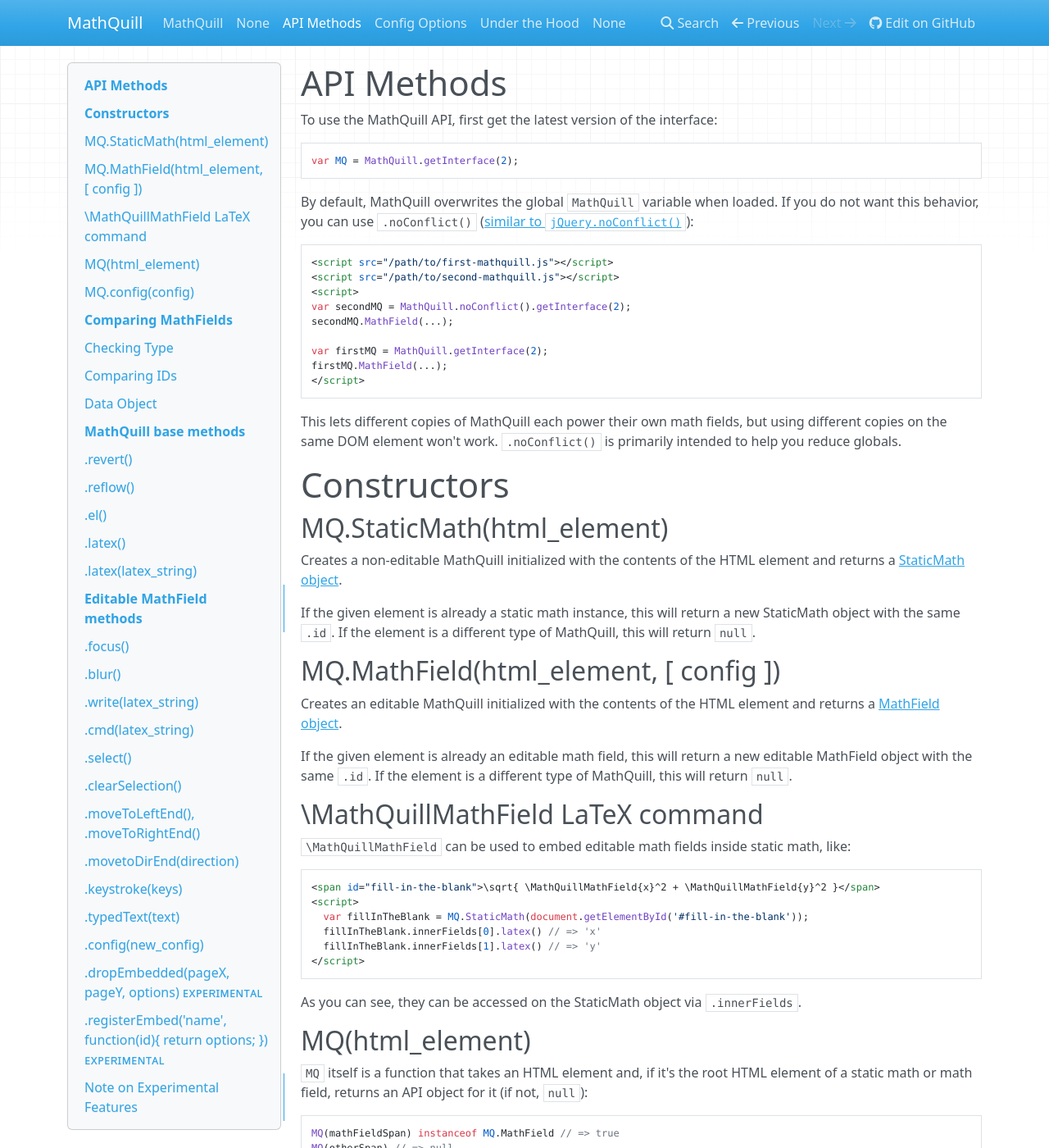
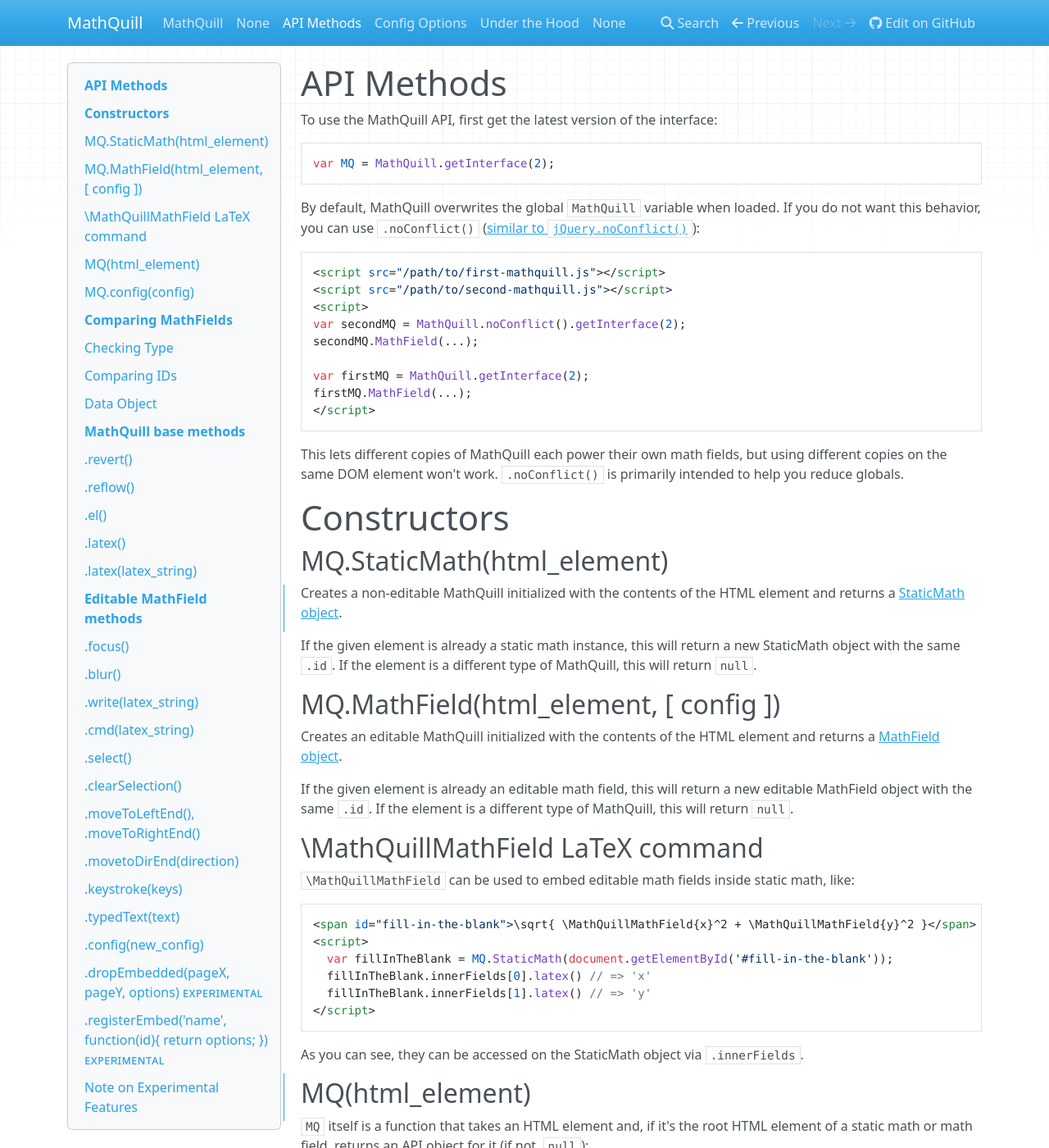
Before and after one commit to mathquill/mathquill, an MkDocs documentation site: the page built from docs/Api_Methods.md, in a window 1280 px wide and 1400 px high. Shown: the whole window at 82% size. Built offline with MkDocs 1.6.1, drawn with Linux system fonts in a browser that asks for light colours; nearby versions of some CDN libraries; old or Windows-style settings are respelled for this version of MkDocs.

Commit message:
Make code blocks bigger on ReadTheDocs

```diff
--- /dev/null
+++ b/docs/extra.css
@@ -0,0 +1,8 @@
+/* default ReadTheDocs MkDocs theme's <code> font-size
+   much too small at 75%, override */
+body code {
+  font-size: 90%;
+}
+body pre code {
+  font-size: 100%;
+}
--- a/mkdocs.yml
+++ b/mkdocs.yml
@@ -13,3 +13,6 @@
   - 'Config Options': Config.md
   - 'Under the Hood': Contributing.md
   - Code_of_Conduct.md
+
+extra_css:
+  - extra.css
```
